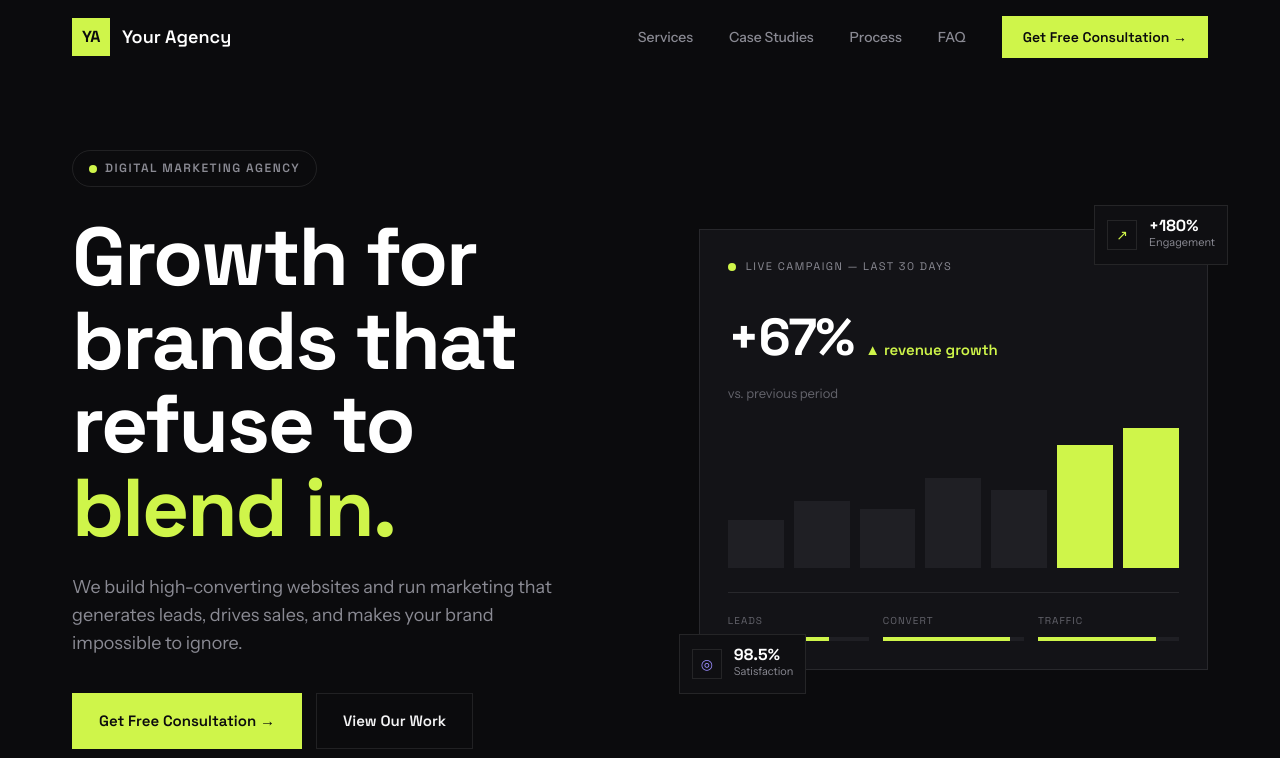
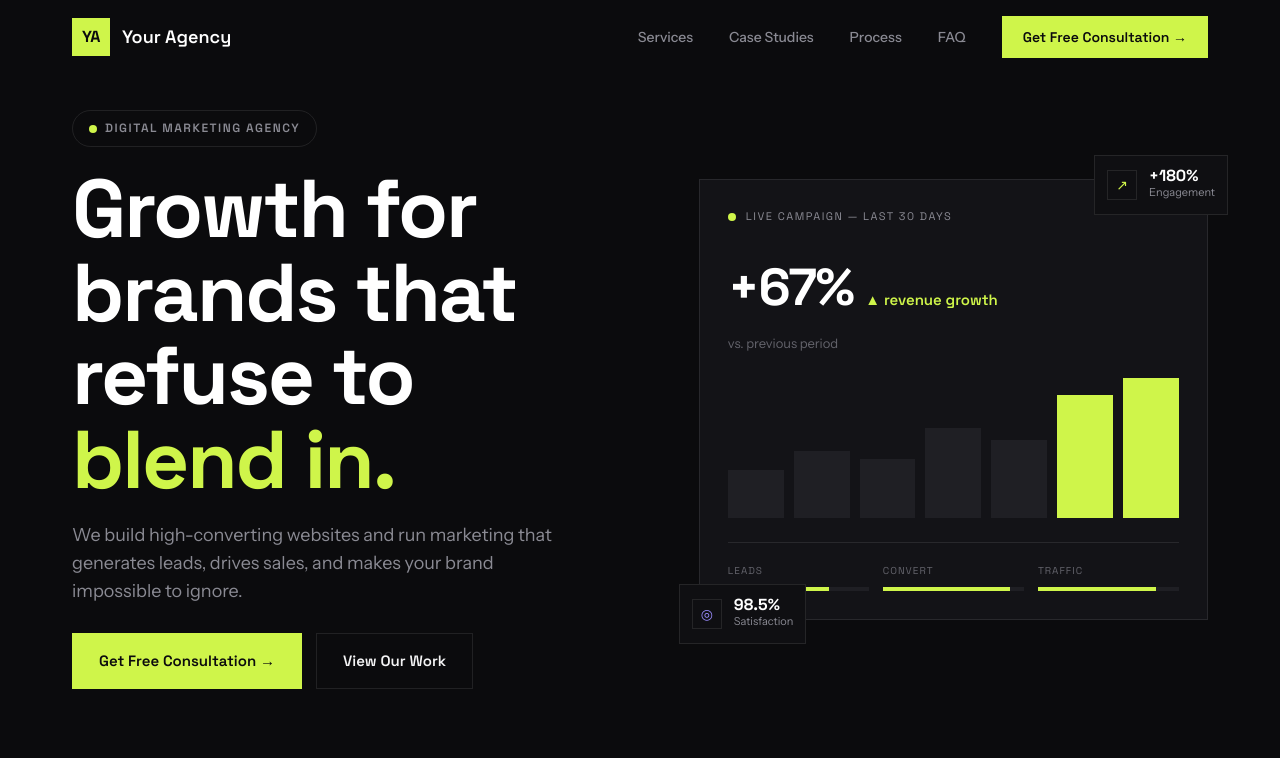
Before and after one commit to sudaaher74-ctrl/digitalmarketing, a Next.js app in the folder frontend/: page / in a window 1280 px wide. Shown: the top 758 px of the page. Built offline with nearby package versions, Linux system fonts and the light colour scheme.

Commit message:
reduce hero section padding and margins to bring buttons above fold

```diff
--- a/frontend/src/components/sections/Hero.jsx
+++ b/frontend/src/components/sections/Hero.jsx
@@ -14,7 +14,7 @@ const progs = [
 export default function Hero() {
   return (
     <section id="hero" className="relative overflow-hidden">
-      <div className="container pt-[150px] pb-[90px]">
+      <div className="container pt-[110px] pb-[70px]">
         <div className="grid lg:grid-cols-[1.05fr_0.95fr] gap-14 lg:gap-16 items-center">
           {/* Left */}
           <motion.div
@@ -23,19 +23,19 @@ export default function Hero() {
             transition={{ duration: 0.6 }}
           >
             <span
-              className="inline-flex items-center gap-2 border border-[var(--hair)] rounded-full px-4 py-2 mb-7 uppercase text-[var(--muted)]"
+              className="inline-flex items-center gap-2 border border-[var(--hair)] rounded-full px-4 py-2 mb-5 uppercase text-[var(--muted)]"
               style={{ fontFamily: "var(--font-heading)", fontSize: 12, letterSpacing: "1.5px", fontWeight: 600 }}
             >
               <span className="w-2 h-2 rounded-full" style={{ background: "var(--lime)" }} />
               Digital Marketing Agency
             </span>
 
-            <h1 className="text-white mb-6" style={{ fontFamily: "var(--font-heading)", fontSize: "clamp(44px, 6.4vw, 84px)" }}>
+            <h1 className="text-white mb-5" style={{ fontFamily: "var(--font-heading)", fontSize: "clamp(44px, 6.4vw, 84px)" }}>
               Growth for brands that refuse to{" "}
               <span style={{ color: "var(--lime)" }}>blend in.</span>
             </h1>
 
-            <p className="text-[var(--muted)] text-lg max-w-[480px] mb-9">
+            <p className="text-[var(--muted)] text-lg max-w-[480px] mb-7">
               We build high-converting websites and run marketing that generates leads,
               drives sales, and makes your brand impossible to ignore.
             </p>
```
